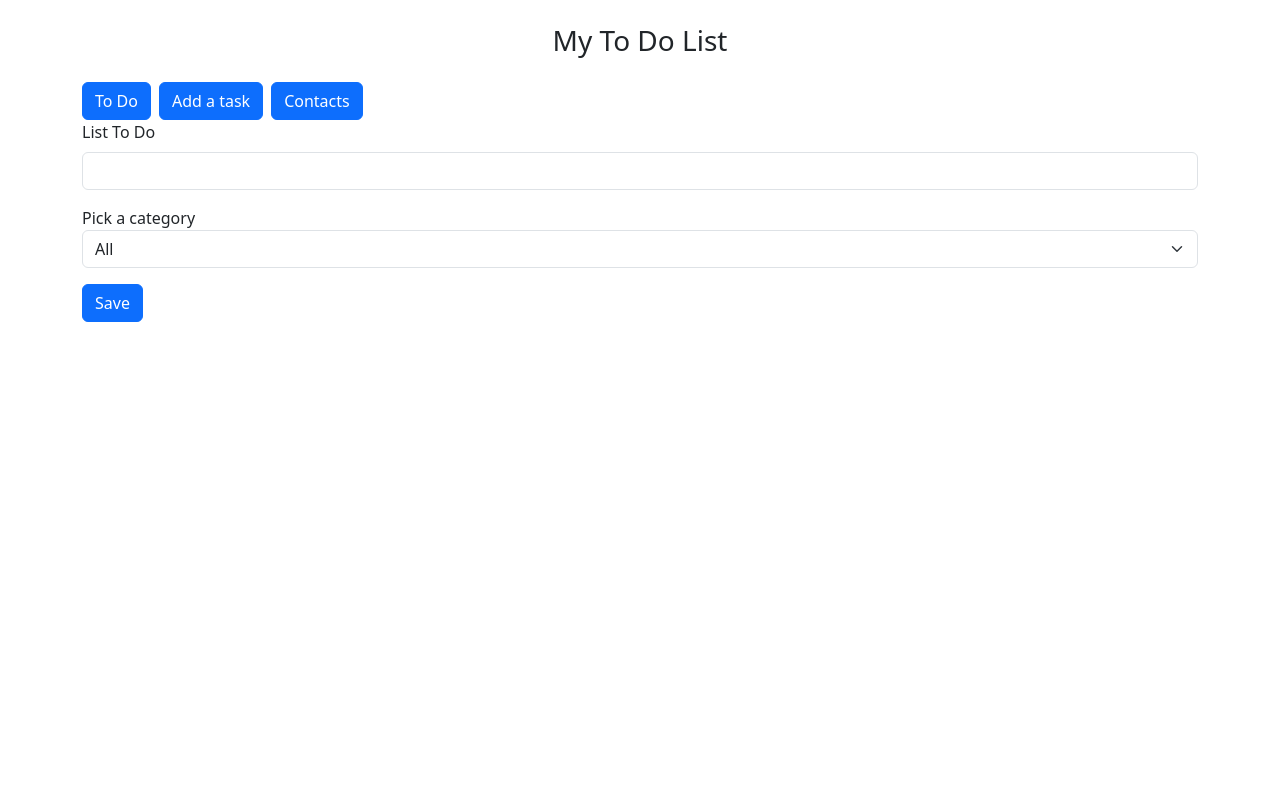
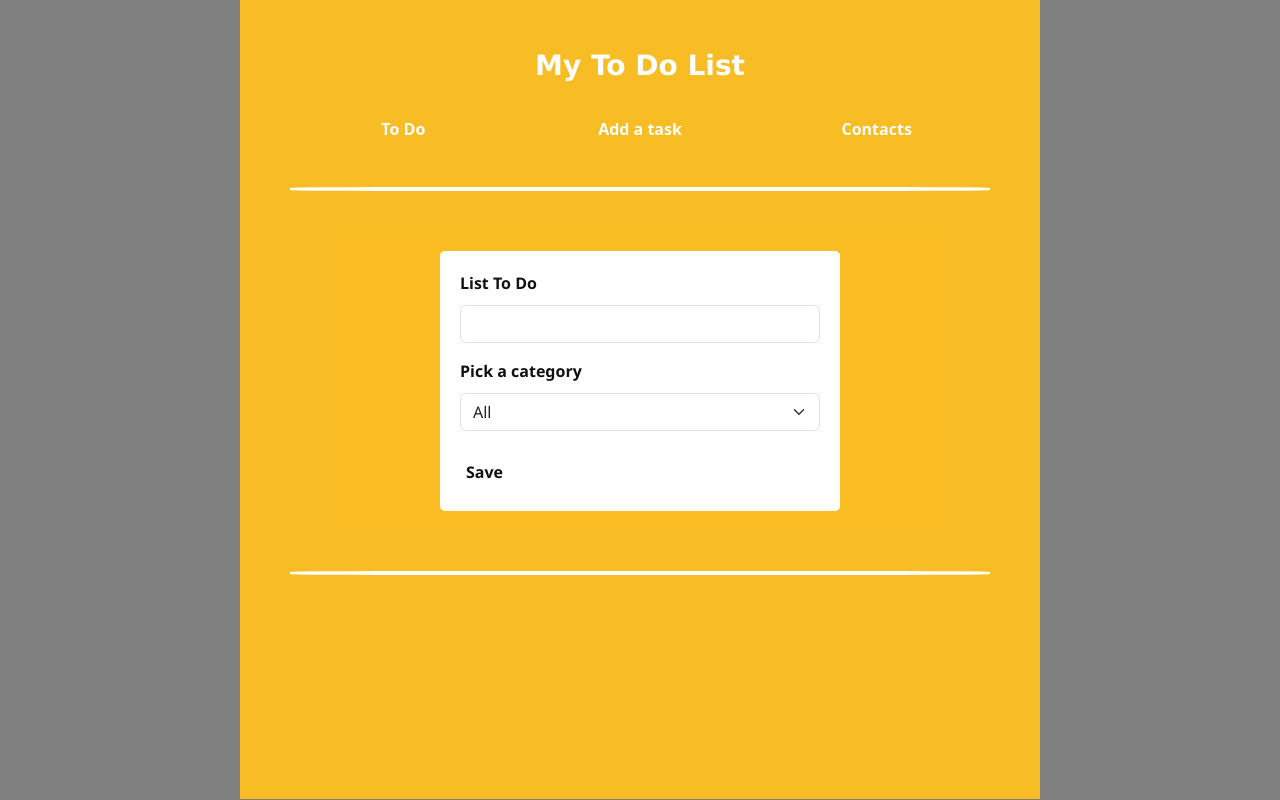
Before and after one commit to caylilambert22/project3_repo, a React (Create React App) app: page /add in a window 1280 px wide. Built offline with nearby package versions, Linux system fonts and the light colour scheme.

Commit message:
beginning stages with css and messinga around with design options

```diff
--- a/src/App.css
+++ b/src/App.css
@@ -1,38 +1,125 @@
-.App {
-  text-align: center;
+body {
+  background-color: gray;
 }
 
-.App-logo {
-  height: 40vmin;
-  pointer-events: none;
-}
-
-@media (prefers-reduced-motion: no-preference) {
-  .App-logo {
-    animation: App-logo-spin infinite 20s linear;
-  }
-}
-
-.App-header {
-  background-color: #282c34;
-  min-height: 100vh;
-  display: flex;
-  flex-direction: column;
-  align-items: center;
-  justify-content: center;
-  font-size: calc(10px + 2vmin);
+h3 {
+  font-family:Verdana, Geneva, Tahoma, sans-serif;
+  font-weight: bolder;
   color: white;
 }
 
-.App-link {
-  color: #61dafb;
+
+form {
+  width: 100%;
+  max-width: 400px;
+  margin: 20px auto;
+  padding: 20px;
+  border-radius: 5px;
+
+  background-color: white;
+  color: rgb(17, 16, 18);
+  font-family:'Segoe UI', Tahoma, Geneva, Verdana, sans-serif;
+  font-weight: bolder;
+
+  align-items: center;
+  justify-content: center;
+
 }
 
-@keyframes App-logo-spin {
-  from {
-    transform: rotate(0deg);
-  }
-  to {
-    transform: rotate(360deg);
-  }
+.form-label {
+  display: block;
+  margin-bottom: 10px;
 }
+
+.form-category {
+  display: block;
+  margin-bottom: 10px;
+}
+
+.form-group {
+  height: 700px;
+  display: flex;
+  align-items: top;
+  justify-content: center;
+
+  max-height: 300px;
+
+  margin: 40px;
+  border-radius: 10px;
+  background-color: #f8bc2412;
+}
+
+.save-button {
+  width: 150px;
+  height: 50px;
+  background-color: #ffffff !important;
+
+  border: none;
+  border-radius: 5px;
+  cursor: pointer;
+
+  text-align: left;
+  color: rgb(17, 16, 18) !important;
+  font-weight: bold;
+}
+
+.save-button:hover {
+  background-color: #f8bc24;
+  color: rgb(255, 94, 0) !important;
+  transition: background 0.3s ease;
+}
+
+.action-button {
+  width: 150px;
+  height: 50px;
+  background-color:#f8bc24 !important;
+  color: white !important;
+  border: none;
+  cursor: pointer;
+  flex: 1;
+
+  padding: 10px;
+  border-radius: 5px;
+  margin-bottom: 20px;
+
+  text-decoration: none;
+  text-align: center;
+  font-weight: bold;
+
+}
+
+.action-button:hover {
+  background-color: white !important;
+  color: rgb(255, 94, 0) !important;
+  transition: background 0.5s ease;
+}
+
+nav {
+  display: flex;
+  justify-content: space-between;
+  gap: 10px;
+  margin-bottom: 10px;
+}
+
+
+.center-here {
+  display: flex;
+  align-items: center;
+  justify-content: center;
+  height: 100vh;
+}
+.nav-container {
+  max-width: 800px !important;
+  height: 800px !important;
+  background-color: #f8bc24;
+  padding: 50px;
+  margin-bottom: 10px;
+}
+
+.line-here {
+  width: 100%;
+  height: 4px;
+  border-radius: 20%;
+  background-color: white;
+  margin-bottom: 20px;
+}
--- a/src/App.js
+++ b/src/App.js
@@ -11,7 +11,7 @@ import Addtodos from './Addtodo.js';
 import Edittodo from './Edittodo.js';
 import Contact from './Contact.js';
 
-
+import './App.css';
 
 
 function App() {
@@ -36,6 +36,7 @@ function App() {
   }
 
   return (
+
      <Router>
       <Layout>
         <Routes>
@@ -47,6 +48,7 @@ function App() {
       </Layout>
      </Router>
 
+
   );
 }
 
--- a/src/Contact.js
+++ b/src/Contact.js
@@ -50,7 +50,7 @@ return (
     </div>
 
 
-    <button type="submit" className="btn btn-primary">Submit Contact</button>
+    <button type="submit" className="save-button">Submit</button>
   </form>
   </div>
 )
--- a/src/Layout.js
+++ b/src/Layout.js
@@ -4,14 +4,19 @@ import { Link } from 'react-router-dom';
 function Layout({children})
 {
   return (
-    <div className='container mt-4'>
+    <div className='center-here'>
+    <div className='container mt-2 nav-container'>
       <h3 className='text-center mb-4'>My To Do List</h3>
       <nav>
-        <Link className='btn btn-primary me-2' to="/">To Do</Link>
-        <Link className='btn btn-primary me-2' to="/add">Add a task</Link>
-        <Link className='btn btn-primary me-2' to="/contacts">Contacts</Link>
+        <Link className='action-button' to="/">To Do</Link>
+        <Link className='action-button' to="/add">Add a task</Link>
+        <Link className='action-button' to="/contacts">Contacts</Link>
       </nav>
+      <div className="line-here"></div>
       {children}
+      <div className="line-here"></div>
+    </div>
+
     </div>
   )
 }
--- a/src/ToDos_form.js
+++ b/src/ToDos_form.js
@@ -1,4 +1,5 @@
 import React, { useState } from 'react';
+import './App.css';
 
 function ToDos_form({ initialData, onSubmit })
 {
@@ -20,6 +21,7 @@ function handleStatusChange() {
 
 
 return (
+  <div className="form-group">
   <form onSubmit = {handleSubmit}>
     <div className="mb-3">
       <label className="form-label">List To Do</label>
@@ -27,7 +29,7 @@ return (
     </div>
 
     <div className = "mb-3">
-      <label>Pick a category</label>
+      <label className="form-category">Pick a category</label>
       <select className='form-select' name='category' value={formData.category} onChange={handleChange} required>
         <option value = {'All'}>All</option>
         <option value = {'Morning'}>Morning</option>
@@ -36,8 +38,9 @@ return (
       </select>
     </div>
 
-    <button type="submit" className="btn btn-primary" onChange={handleSubmit}>Save</button>
+    <button type="submit" className="save-button" onChange={handleSubmit}>Save</button>
   </form>
+  </div>
 )
 
 }
```
Also changed, not shown: src/ToDos_form.css (added).
